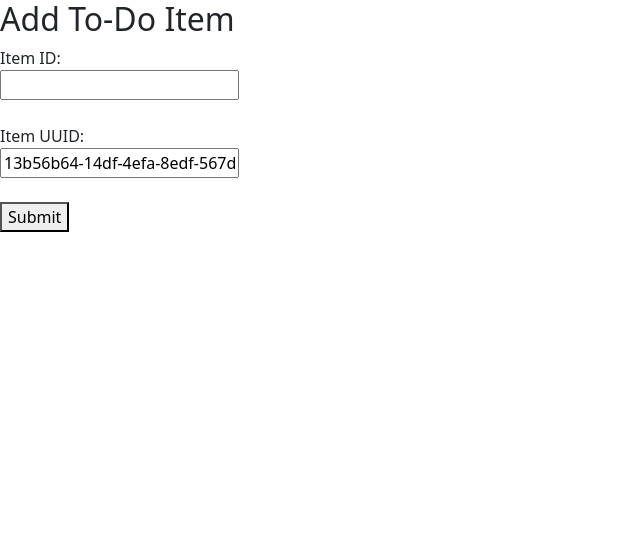
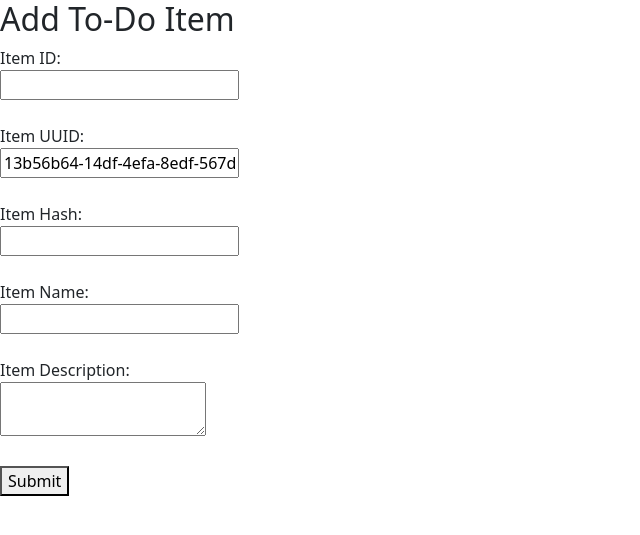
Before and after one commit to susantadas/tutedute, a Flask app: template templates/todo.html in a window 1280 px wide. Shown: the top 535 px of the page, without its empty margins (0-640 px from the left). Run offline with Flask 3, Linux system fonts and the light colour scheme; the template is opened without the code that fills it, so the values that code supplies are empty; some libraries are stand-ins or nearby versions.

Commit message:
Added Item Hash field to To-Do form

```diff
--- a/templates/todo.html
+++ b/templates/todo.html
@@ -24,6 +24,12 @@
         <input type="text" name="itemId" required><br><br>
         <label>Item UUID:</label><br>
         <input type="text" name="itemUUID" required><br><br>
+        <label>Item Hash:</label><br>
+        <input type="text" name="itemHash" required><br><br>
+        <label>Item Name:</label><br>
+        <input type="text" name="itemName" required><br><br>
+        <label>Item Description:</label><br>
+        <textarea name="itemDescription" required></textarea><br><br>
         <button type="submit">Submit</button>
     </form>
 
```
